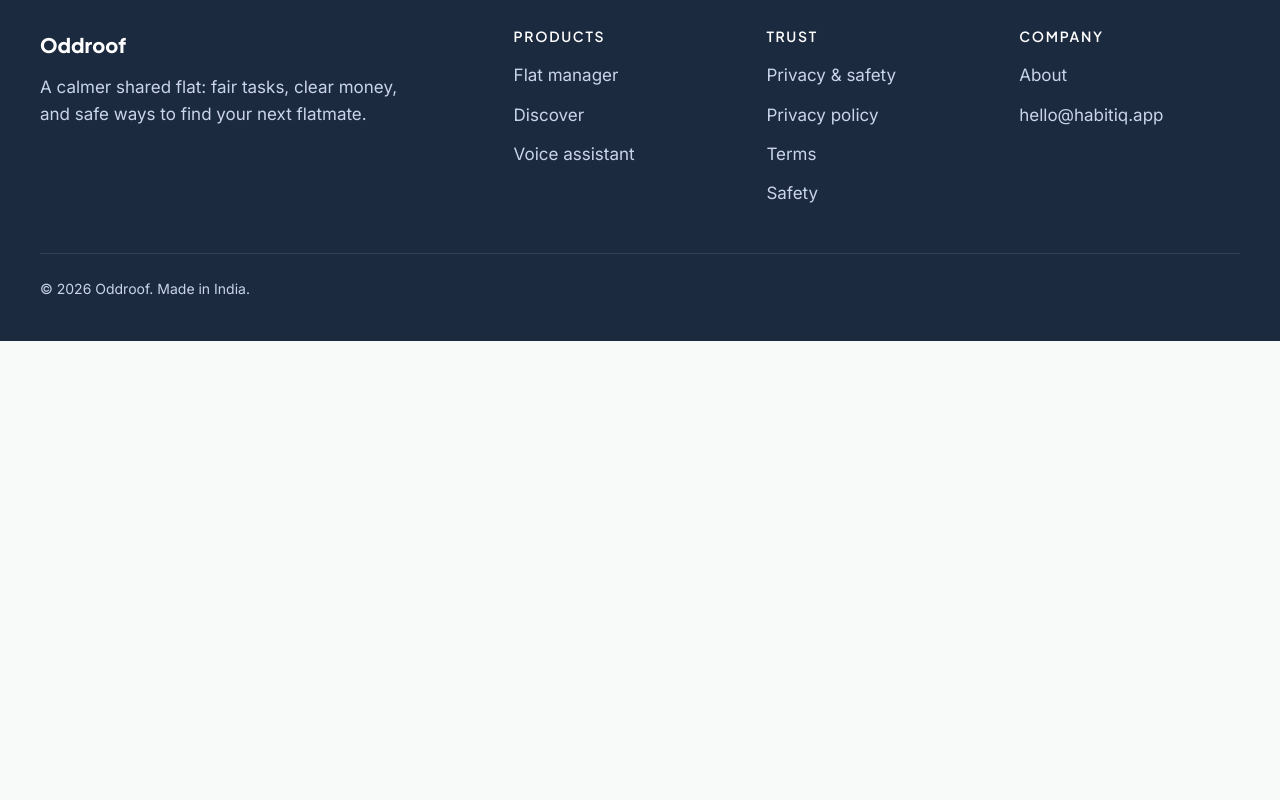
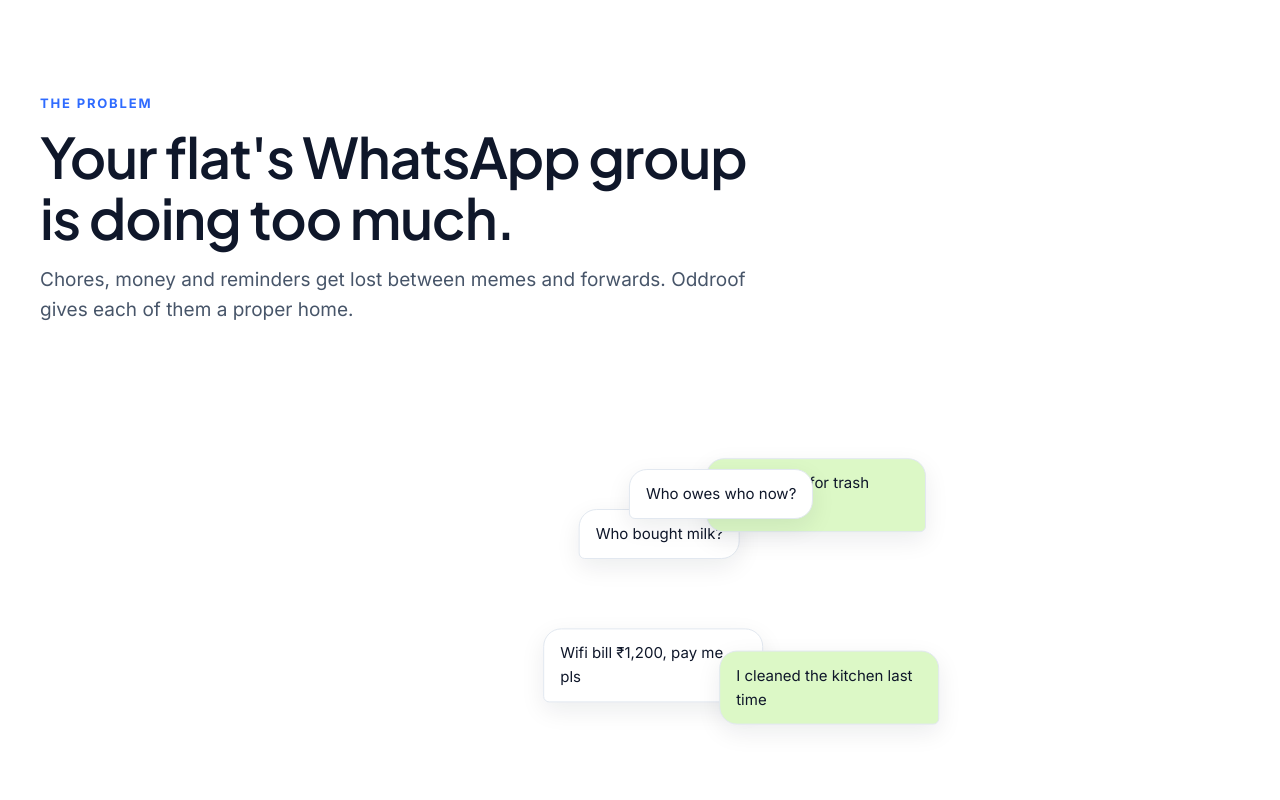
Before and after one commit to saijaswanthedupuganti-cmyk/flatflow, a Next.js app in the folder apps/web/: page / in a window 1280 px wide. Shown: the part 920-1720 px from the top of the page. Before the commit the page ends 1261 px from the top, so only its background shows below. Built offline with nearby package versions, Linux system fonts and the light colour scheme; no server answers.

Commit message:
feat(site): problem section with chat bubbles folding into one flat card
Co-Authored-By: Claude Opus 5.5 <noreply@anthropic.com>

```diff
--- a/apps/web/app/(site)/page.tsx
+++ b/apps/web/app/(site)/page.tsx
@@ -1,6 +1,7 @@
 import fs from 'node:fs'
 import path from 'node:path'
 import Hero from '@/components/site/home/Hero'
+import Problem from '@/components/site/home/Problem'
 import { HERO_PHOTO } from '@/lib/site/photos'
 import DownloadButton from '@/components/site/DownloadButton'
 import DownloadQr from '@/components/site/DownloadQr'
@@ -11,6 +12,7 @@ export default function HomePage() {
   return (
     <main>
       <Hero download={<DownloadButton showMeta />} qr={<DownloadQr />} hasPhoto={hasPhoto(HERO_PHOTO)} />
+      <Problem />
       {/* Sections from Tasks 6–10 are inserted here in order: Problem, PinnedStory, Voice, Discover, Trust, Install, FinalCta */}
     </main>
   )
--- /dev/null
+++ b/apps/web/components/site/home/Problem.tsx
@@ -0,0 +1,12 @@
+import Section from '../Section'
+import ChatBubbles from '../mockups/ChatBubbles'
+
+export default function Problem() {
+  return (
+    <Section id="problem" tone="white" eyebrow="The problem"
+      title="Your flat's WhatsApp group is doing too much."
+      lede="Chores, money and reminders get lost between memes and forwards. Oddroof gives each of them a proper home.">
+      <ChatBubbles />
+    </Section>
+  )
+}
--- a/apps/web/components/site/home/home.module.css
+++ b/apps/web/components/site/home/home.module.css
@@ -17,3 +17,8 @@
   .heroInner { grid-template-columns: 1.1fr .9fr; }
   .qr { display: block; }
 }
+.problemStage { position: relative; margin-top: 48px; min-height: 420px; display: grid; place-items: center; }
+.bubble { position: absolute; padding: 12px 16px; border-radius: 18px 18px 18px 6px; background: #fff; box-shadow: 0 8px 24px rgba(15,23,42,.08); font-size: 15px; max-width: 220px; border: 1px solid var(--or-line); }
+.bubbleMine { background: #DCF8C6; border-radius: 18px 18px 6px 18px; }
+.resolved { position: relative; z-index: 2; width: min(420px, 100%); padding: 24px; }
+.resolvedRow { display: flex; gap: 12px; align-items: center; padding: 10px 0; border-bottom: 1px solid var(--or-line); }
--- /dev/null
+++ b/apps/web/components/site/mockups/ChatBubbles.tsx
@@ -0,0 +1,47 @@
+'use client'
+import { useRef } from 'react'
+import { motion, useScroll, useTransform, useReducedMotion, type MotionValue } from 'framer-motion'
+import { CheckCircle2, IndianRupee, Receipt } from 'lucide-react'
+import Glass from '../Glass'
+import h from '../home/home.module.css'
+
+const BUBBLES = [
+  { text: 'Who bought milk?', x: '-38%', y: '-150%', mine: false },
+  { text: 'Whose turn for trash today??', x: '30%', y: '-170%', mine: true },
+  { text: 'Wifi bill ₹1,200, pay me pls', x: '-44%', y: '60%', mine: false },
+  { text: 'I cleaned the kitchen last time', x: '36%', y: '90%', mine: true },
+  { text: 'Who owes who now?', x: '-6%', y: '-230%', mine: false },
+]
+
+function Bubble({ b, progress, i }: { b: typeof BUBBLES[number]; progress: MotionValue<number>; i: number }) {
+  const reduce = useReducedMotion()
+  const opacity = useTransform(progress, [0, 0.45 + i * 0.03, 0.7], [1, 1, reduce ? 1 : 0])
+  const scale = useTransform(progress, [0.4, 0.7], [1, reduce ? 1 : 0.6])
+  return (
+    <motion.div className={`${h.bubble} ${b.mine ? h.bubbleMine : ''}`}
+      style={{ left: '50%', top: '50%', translateX: b.x, translateY: b.y, opacity, scale }}>
+      {b.text}
+    </motion.div>
+  )
+}
+
+export default function ChatBubbles() {
+  const ref = useRef<HTMLDivElement>(null)
+  const reduce = useReducedMotion()
+  const { scrollYProgress } = useScroll({ target: ref, offset: ['start end', 'end start'] })
+  const cardOpacity = useTransform(scrollYProgress, [0.45, 0.65], [reduce ? 1 : 0, 1])
+  const cardY = useTransform(scrollYProgress, [0.45, 0.65], [reduce ? 0 : 30, 0])
+  return (
+    <div ref={ref} className={h.problemStage}>
+      {BUBBLES.map((b, i) => <Bubble key={b.text} b={b} progress={scrollYProgress} i={i} />)}
+      <motion.div style={{ opacity: cardOpacity, y: cardY }} className={h.resolved}>
+        <Glass tier="canvas" style={{ padding: 24 }}>
+          <p style={{ fontWeight: 800, fontSize: 18, margin: 0 }}>One place for the whole flat</p>
+          <div className={h.resolvedRow}><CheckCircle2 color="var(--or-teal)" aria-hidden />Trash today: <b>Ravi</b></div>
+          <div className={h.resolvedRow}><IndianRupee color="var(--or-blue)" aria-hidden />Milk ₹60 · split 4 ways</div>
+          <div className={h.resolvedRow} style={{ borderBottom: 0 }}><Receipt color="var(--or-amber)" aria-hidden />Wifi ₹1,200 · ₹300 each</div>
+        </Glass>
+      </motion.div>
+    </div>
+  )
+}
```
Also changed, not shown: 1 other file (tests, documents, lock files or other folders).
